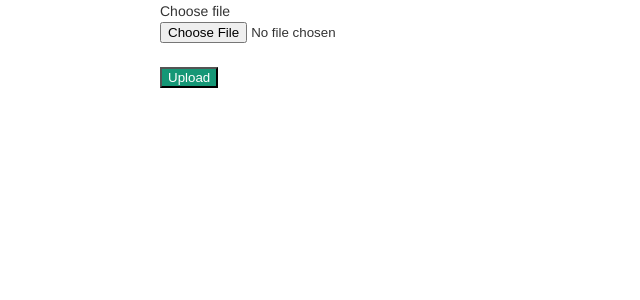
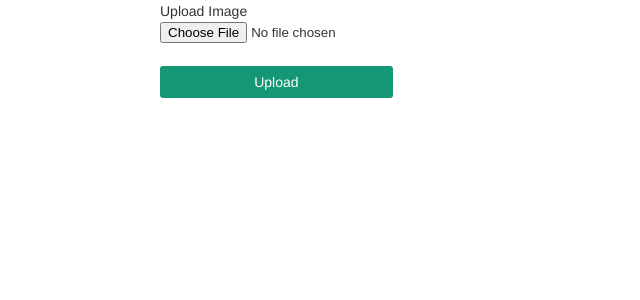
Before and after one commit to qpfiffer/waifu.coffee, a Flask app: page / in a window 1280 px wide. Shown: the top 300 px of the page, without its empty margins (0-640 px from the left). Run offline with Flask 2, Linux system fonts and the light colour scheme.

Commit message:
MORE EVERYTHING

```diff
--- a/main.py
+++ b/main.py
@@ -1,7 +1,7 @@
 #!/usr/bin/env python2
 from flask import abort, Flask, g, request, session
 
-from waifu.local_settings import secret_key
+from waifu.local_settings import secret_key, upload_destination
 from waifu.routes import app as routes
 from waifu.utils import random_csrf
 import sys, getopt, random, string, json, time
@@ -9,6 +9,7 @@ import sys, getopt, random, string, json, time
 app = Flask('waifu')
 app.register_blueprint(routes)
 app.secret_key = secret_key
+app.config['UPLOAD_FOLDER'] = upload_destination
 #app.register_blueprint(conprocs)
 
 @app.before_request
--- a/requirements.txt
+++ b/requirements.txt
@@ -1 +1,3 @@
+python-kyototycoon-binary
 flask
+ipdb
--- a/waifu/local_settings.py
+++ b/waifu/local_settings.py
@@ -1 +1,5 @@
 secret_key = '\xe5\x83\xaf\x8f\xf5\xc3\xda\xd2<\x9c\xfe\xc6}\xd6\x17\xb0<v\xcb\x1e\x1b\x8emP'
+
+# File upload stuff
+allowed_file_extensions = set(['png', 'jpg', 'jpeg', 'gif'])
+upload_destination = "/tmp"
--- a/waifu/routes.py
+++ b/waifu/routes.py
@@ -4,6 +4,9 @@ import json, time, calendar
 
 app = Blueprint('waifu', __name__, template_folder='templates')
 
-@app.route("/", methods=['GET', 'POSTS'])
+@app.route("/", methods=['GET', 'POST'])
 def root():
+    if request.method == 'POST':
+        import ipdb; ipdb.set_trace()
+        "asdf"
     return render_template("index.html")
--- a/waifu/templates/index.html
+++ b/waifu/templates/index.html
@@ -9,14 +9,14 @@
         <div class="container">
             <div class="units-row">
                 <div class="unit-50">
-                    <form method="post" action="" class="forms">
+                    <form method="POST" class="forms">
                         <input type="hidden" name="_csrf_token" value="{{ csrf_token() }}"/>
                         <label>
-                            Choose file
+                            Upload Image
                             <input type="file" name="file" class="width-50" />
                         </label>
                         <p>
-                            <button class="btn-green">Upload</button>
+                            <button class="btn btn-green width-50">Upload</button>
                         </p>
                     </form>
                 </div>
--- a/waifu/utils.py
+++ b/waifu/utils.py
@@ -1,4 +1,8 @@
+from waifu.local_settings import allowed_file_extensions
 import random, string
+
+def allowed_file(filename):
+    return '.' in filename and filename.rsplit('.', 1)[1] in ALLOWED_EXTENSIONS
 
 def random_csrf():
     myrg = random.SystemRandom()
```
